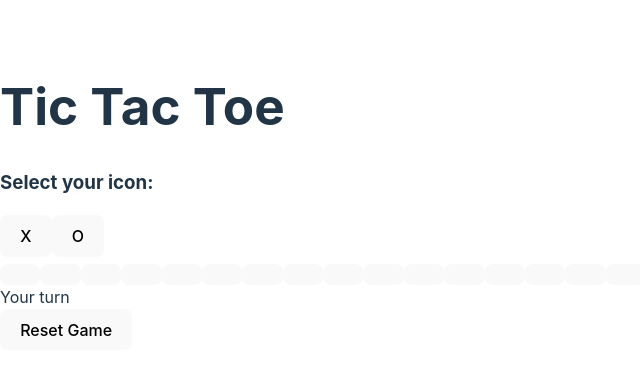
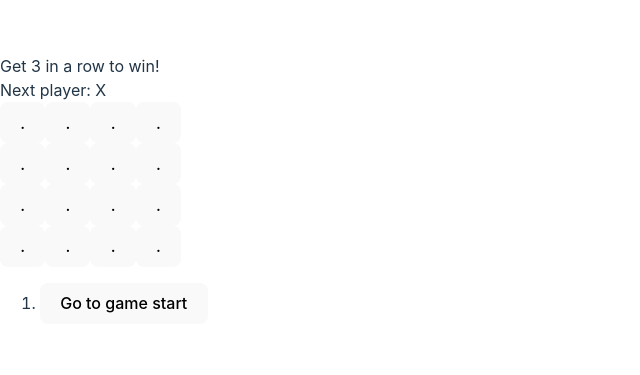
Before and after one commit to MauricioZavalaAr/TicTaacTsx, a React (Vite) app in the folder TicTacTsx/: page / in a window 1280 px wide. Shown: the part 203-578 px from the top of the page, without its empty margins (0-640 px from the left). Built offline with nearby package versions, Linux system fonts and the light colour scheme.

Commit message:
final regular

```diff
--- a/TicTacTsx/src/App.tsx
+++ b/TicTacTsx/src/App.tsx
@@ -1,22 +1,14 @@
-import React, { useState } from "react";
-import Board from "./components/TicTsx";
+import React from 'react';
+import Game from './Components/Game';
 
-const App: React.FC = () => {
-  const [userIcon, setUserIcon] = useState("X"); // Default icon for the user
 
-  const handleIconSelect = (selectedIcon: string) => {
-    setUserIcon(selectedIcon);
-  };
-
+function App() {
   return (
     <div>
-      <h1>Tic Tac Toe</h1>
-      <h3>Select your icon:</h3>
-      <button onClick={() => handleIconSelect("X")}>X</button>
-      <button onClick={() => handleIconSelect("O")}>O</button>
-      <Board userIcon={userIcon} />
+      Get 3 in a row to win!
+      <Game/>
     </div>
   );
-};
+}
 
 export default App;
--- a/TicTacTsx/src/Components/Game.tsx
+++ b/TicTacTsx/src/Components/Game.tsx
@@ -1,97 +1,43 @@
 
-// // ///////////////////-----------------------
-// import React, { useState } from 'react';
-// import Board from './TicTsx';
-
-// function Game() {
-//   const [history, setHistory] = useState([Array(16).fill(null)]);
-//   const [currentMove, setCurrentMove] = useState(0);
-//   const xIsNext = currentMove % 2 === 0;
-//   const currentSquares = history[currentMove];
-
-//   function handlePlay(nextSquares: Array<string | null>) {
-//     setHistory(history.slice(0, currentMove + 1));
-//     setHistory((prevHistory) => [...prevHistory, nextSquares]);
-//     setCurrentMove((prevMove) => prevMove + 1);
-//   }
-
-//   function jumpTo(nextMove: number) {
-//     setCurrentMove(nextMove);
-//   }
-
-//   const moves = history.map((squares, move) => {
-//     let description = move > 0 ? `Go to move #${move}` : 'Go to game start';
-//     return (
-//       <li key={move}>
-//         <button onClick={() => jumpTo(move)}>{description}</button>
-//       </li>
-//     );
-//   });
-
-//   return (
-//     <div className="game">
-//       <div className="game-board">
-//         <Board xIsNext={xIsNext} squares={currentSquares} onPlay={handlePlay} />
-//       </div>
-//       <div className="game-info">
-//         <ol>{moves}</ol>
-//       </div>
-//     </div>
-//   );
-// }
-
-// export default Game;
-
-///////////////////////////---------------------------------
+// ///////////////////-----------------------
 import React, { useState } from 'react';
-
-import { calculateWinner } from './calculateWinner';
-import SquareValue from './types';
-
-import PlayerSelection from './playerSelection';
 import Board from './TicTsx';
 
-
-export default function Game() {
-  const [history, setHistory] = useState([Array(16).fill('')]);
+function Game() {
+  const [history, setHistory] = useState([Array(16).fill(null)]);
   const [currentMove, setCurrentMove] = useState(0);
   const xIsNext = currentMove % 2 === 0;
-  const currentSquares = history[currentMove] as SquareValue[]; // <-- Add this type assertion
+  const currentSquares = history[currentMove];
 
-
-  const [playerIcons, setPlayerIcons] = useState({
-    playerX: null,
-    playerO: null,
-  });
-
-  function handlePlay(nextSquares: SquareValue[]) {
-    const nextHistory = [...history.slice(0, currentMove + 1), nextSquares];
-    setHistory(nextHistory);
-    setCurrentMove(nextHistory.length - 1);
+  function handlePlay(nextSquares: Array<string | null>) {
+    setHistory(history.slice(0, currentMove + 1));
+    setHistory((prevHistory) => [...prevHistory, nextSquares]);
+    setCurrentMove((prevMove) => prevMove + 1);
   }
 
-  function handleIconSelect(icon: JSX.Element, player: 'playerX' | 'playerO') {
-    setPlayerIcons((prevIcons) => ({
-      ...prevIcons,
-      [player]: icon,
-    }));
+  function jumpTo(nextMove: number) {
+    setCurrentMove(nextMove);
   }
 
   const moves = history.map((squares, move) => {
-    // ...
+    let description = move > 0 ? `Go to move #${move}` : 'Go to game start';
+    return (
+      <li key={move}>
+        <button onClick={() => jumpTo(move)}>{description}</button>
+      </li>
+    );
   });
 
   return (
     <div className="game">
       <div className="game-board">
-        <Board xIsNext={xIsNext} squares={currentSquares} onPlay={handlePlay} playerIcons={playerIcons} />
+        <Board xIsNext={xIsNext} squares={currentSquares} onPlay={handlePlay} />
       </div>
       <div className="game-info">
         <ol>{moves}</ol>
       </div>
-      <div className="player-selection">
-        <PlayerSelection onSelect={handleIconSelect} />
-      </div>
     </div>
   );
 }
+
+export default Game;
--- a/TicTacTsx/src/Components/GameLogic.ts
+++ /dev/null
@@ -1,47 +0,0 @@
-export function calculateWinner(board: string[]): string | null {
-    // Winning patterns (3 in a row, horizontally, vertically, or diagonally)
-    const winningPatterns = [
-      [0, 1, 2],
-      [1, 2, 3],
-      [4, 5, 6],
-      [5, 6, 7],
-      [8, 9, 10],
-      [9, 10, 11],
-      [12, 13, 14],
-      [13, 14, 15],
-      [0, 4, 8],
-      [4, 8, 12],
-      [1, 5, 9],
-      [5, 9, 13],
-      [2, 6, 10],
-      [6, 10, 14],
-      [3, 7, 11],
-      [7, 11, 15],
-      [0, 5, 10],
-      [5, 10, 15],
-      [3, 6, 9],
-      [6, 9, 12],
-    ];
-
-    for (const pattern of winningPatterns) {
-      const [a, b, c] = pattern;
-      if (board[a] && board[a] === board[b] && board[a] === board[c]) {
-        return board[a];
-      }
-    }
-
-    return null; // No winner
-  }
-
-  // Function to get a random empty cell index for the PC's move
-  export function getRandomMove(board: string[]): number {
-    const emptyCells: number[] = [];
-    board.forEach((value, index) => {
-      if (value === "") {
-        emptyCells.push(index);
-      }
-    });
-
-    const randomIndex = Math.floor(Math.random() * emptyCells.length);
-    return emptyCells[randomIndex];
-  }
--- a/TicTacTsx/src/Components/Square.tsx
+++ b/TicTacTsx/src/Components/Square.tsx
@@ -1,50 +1,14 @@
-// import React from 'react'
-
-// interface SquareProps {
-//   value: string | null;
-//   onSquareClick: () => void;
-// }
-
-// const Square: React.FC<SquareProps> = ({ value, onSquareClick }) => {
-//   return (
-//     <button className="square" onClick={onSquareClick}>
-//       {value || "."}
-//     </button>
-//   );
-// };
-
-// export default Square;
-
-
-
-
-
-///////////// -----------------------
-import React from 'react';
-import SquareValue from './types';
+import React from 'react'
 
 interface SquareProps {
-  value: SquareValue;
+  value: string | null;
   onSquareClick: () => void;
 }
 
 const Square: React.FC<SquareProps> = ({ value, onSquareClick }) => {
-  let displayValue: string | JSX.Element = '';
-
-  if (Array.isArray(value)) {
-    displayValue = value.map((icon, index) => (
-      <span key={index}>
-        {icon}
-        {index < value.length - 1 && ' '}
-      </span>
-    ));
-  } else {
-    displayValue = value.toString();
-  }
-
   return (
     <button className="square" onClick={onSquareClick}>
-      {displayValue}
+      {value || "."}
     </button>
   );
 };
--- a/TicTacTsx/src/Components/TicTsx.tsx
+++ b/TicTacTsx/src/Components/TicTsx.tsx
@@ -1,137 +1,62 @@
-// ///////////// ------------------
-// import React from 'react';
-// import Square from './Square';
-// import calculateWinner from './calculateWinner'; // Add this line to import the function
+///////////// ------------------
+import React from 'react';
+import Square from './Square';
+import calculateWinner from './calculateWinner';
 
-// interface BoardProps {
-//   xIsNext: boolean;
-//   squares: Array<string | null>;
-//   onPlay: (nextSquares: Array<string | null>) => void;
-// }
-
-// ///
+interface BoardProps {
+  xIsNext: boolean;
+  squares: Array<string | null>;
+  onPlay: (nextSquares: Array<string | null>) => void;
+}
 
 
 
-// const Board: React.FC<BoardProps> = ({ xIsNext, squares, onPlay }) => {
-//   function handleClick(i: number) {
-//     if (calculateWinner(squares) || squares[i]) {
-//       return;
-//     }
-//     const nextSquares = squares.slice();
-//     nextSquares[i] = xIsNext ? 'X' : 'O';
-//     onPlay(nextSquares);
-//   }
 
-//   const winner = calculateWinner(squares);
-//   let status = winner ? `Winner: ${winner}` : `Next player: ${xIsNext ? 'X' : 'O'}`;
+const Board: React.FC<BoardProps> = ({ xIsNext, squares, onPlay }) => {
+  function handleClick(i: number) {
+    if (calculateWinner(squares) || squares[i]) {
+      return;
+    }
+    const nextSquares = squares.slice();
+    nextSquares[i] = xIsNext ? 'X' : 'O';
+    onPlay(nextSquares);
+  }
 
-//   return (
-//     <>
-//       <div className="status">{status}</div>
-//       <div className="board-row">
-//         <Square value={squares[0]} onSquareClick={() => handleClick(0)} />
-//         <Square value={squares[1]} onSquareClick={() => handleClick(1)} />
-//         <Square value={squares[2]} onSquareClick={() => handleClick(2)} />
-//         <Square value={squares[3]} onSquareClick={() => handleClick(3)} />
-//       </div>
-//       <div className="board-row">
-//         <Square value={squares[4]} onSquareClick={() => handleClick(4)} />
-//         <Square value={squares[5]} onSquareClick={() => handleClick(5)} />
-//         <Square value={squares[6]} onSquareClick={() => handleClick(6)} />
-//         <Square value={squares[7]} onSquareClick={() => handleClick(7)} />
-//       </div>
-//       <div className="board-row">
-//         <Square value={squares[8]} onSquareClick={() => handleClick(8)} />
-//         <Square value={squares[9]} onSquareClick={() => handleClick(9)} />
-//         <Square value={squares[10]} onSquareClick={() => handleClick(10)} />
-//         <Square value={squares[11]} onSquareClick={() => handleClick(11)} />
-//       </div>
-//       <div className="board-row">
-//         <Square value={squares[12]} onSquareClick={() => handleClick(12)} />
-//         <Square value={squares[13]} onSquareClick={() => handleClick(13)} />
-//         <Square value={squares[14]} onSquareClick={() => handleClick(14)} />
-//         <Square value={squares[15]} onSquareClick={() => handleClick(15)} />
-//       </div>
-//     </>
-//   );
-// };
-
-// export default Board;
-
-
-
-////////////////////////////----------------------
-// ///////////// ------------------
-import React, { useState } from "react";
-import { getRandomMove } from "./GameLogic";
-import { calculateWinner } from "./calculateWinner";
-
-
-type Props = {
-  userIcon: string;
-};
-
-const Board: React.FC<Props> = ({ userIcon }) => {
-  const [board, setBoard] = useState(Array(16).fill(""));
-  const [isUserTurn, setIsUserTurn] = useState(true);
-  const winner = calculateWinner(board);
-
-  const handleCellClick = (index: number) => {
-    if (board[index] === "" && !winner && isUserTurn) {
-      const newBoard = [...board];
-      newBoard[index] = userIcon;
-      setBoard(newBoard);
-      setIsUserTurn(false);
-      setTimeout(() => makePCTurn(newBoard), 500); // Wait a bit before PC move
-    }
-  };
-
-  const makePCTurn = (currentBoard: string[]) => {
-    if (!winner && !isUserTurn) {
-      const pcIcon = userIcon === "X" ? "O" : "X"; // Use the opposite icon of the user
-      const randomMove = getRandomMove(currentBoard);
-      const newBoard = [...currentBoard];
-      newBoard[randomMove] = pcIcon;
-      setBoard(newBoard);
-      setIsUserTurn(true);
-    }
-  };
-
-  const renderCells = () => {
-    return board.map((value, index) => (
-      <button key={index} onClick={() => handleCellClick(index)}>
-        {value}
-      </button>
-    ));
-  };
-
-  const renderStatusMessage = () => {
-    if (winner) {
-      return `Winner: ${winner}`;
-    } else if (board.every((cell) => cell !== "")) {
-      return "It's a draw!";
-    } else {
-      return isUserTurn ? "Your turn" : "PC's turn";
-    }
-  };
-
-  const handleResetGame = () => {
-    setBoard(Array(16).fill(""));
-    setIsUserTurn(true);
-  };
+  const winner = calculateWinner(squares);
+  let status = winner ? `Winner: ${winner}` : `Next player: ${xIsNext ? 'X' : 'O'}`;
 
   return (
-    <div>
-      <div className="board">
-        {renderCells()}
+    <>
+      <div className="status">{status}</div>
+      <div className="board-row">
+        <Square value={squares[0]} onSquareClick={() => handleClick(0)} />
+        <Square value={squares[1]} onSquareClick={() => handleClick(1)} />
+        <Square value={squares[2]} onSquareClick={() => handleClick(2)} />
+        <Square value={squares[3]} onSquareClick={() => handleClick(3)} />
       </div>
-      <div className="status">
-        {renderStatusMessage()}
+      <div className="board-row">
+        <Square value={squares[4]} onSquareClick={() => handleClick(4)} />
+        <Square value={squares[5]} onSquareClick={() => handleClick(5)} />
+        <Square value={squares[6]} onSquareClick={() => handleClick(6)} />
+        <Square value={squares[7]} onSquareClick={() => handleClick(7)} />
       </div>
-      <button onClick={handleResetGame}>Reset Game</button>
-    </div>
+      <div className="board-row">
+        <Square value={squares[8]} onSquareClick={() => handleClick(8)} />
+        <Square value={squares[9]} onSquareClick={() => handleClick(9)} />
+        <Square value={squares[10]} onSquareClick={() => handleClick(10)} />
+        <Square value={squares[11]} onSquareClick={() => handleClick(11)} />
+      </div>
+      <div className="board-row">
+        <Square value={squares[12]} onSquareClick={() => handleClick(12)} />
+        <Square value={squares[13]} onSquareClick={() => handleClick(13)} />
+        <Square value={squares[14]} onSquareClick={() => handleClick(14)} />
+        <Square value={squares[15]} onSquareClick={() => handleClick(15)} />
+      </div>
+    </>
   );
 };
 
 export default Board;
+
+////////////////////////////----------------------
+// ///////////// ------------------
--- a/TicTacTsx/src/Components/calculateWinner.ts
+++ b/TicTacTsx/src/Components/calculateWinner.ts
@@ -1,54 +1,26 @@
-// function calculateWinner(squares: Array<string | null>) {
-//     const lines = [
-//       [0, 1, 2],
-//       [3, 4, 5],
-//       [6, 7, 8],
-//       [0, 3, 6],
-//       [1, 4, 7],
-//       [2, 5, 8],
-//       [0, 4, 8],
-//       [2, 4, 6],
 
-import SquareValue from "./types";
+function calculateWinner(squares: Array<string | null>) {
+    const lines = [
+      // Horizontal lines
+      [0, 1, 2],
+      [1, 2, 3],
+      [4, 5, 6],
+      [5, 6, 7],
+      [8, 9, 10],
+      [9, 10, 11],
+      [12, 13, 14],
+      [13, 14, 15],
 
+      // Vertical lines
+      [0, 4, 8],
+      [1, 5, 9],
+      [2, 6, 10],
+      [3, 7, 11],
+      [4, 8, 12],
+      [5, 9, 13],
+      [6, 10, 14],
+      [7, 11, 15],
 
-//     ];
-//     for (let i = 0; i < lines.length; i++) {
-//       const [a, b, c] = lines[i];
-//       if (squares[a] && squares[a] === squares[b] && squares[a] === squares[c]) {
-//         return squares[a];
-//       }
-//     }
-//     return null;
-//   }
-
-//   export default calculateWinner;
-
-
-
-
-
-/////// ------
-
-export function calculateWinner(squares: SquareValue[]): SquareValue | null {
-    const lines = [
-      [0, 1, 2],
-      [3, 4, 5],
-      [6, 7, 8],
-      [0, 3, 6],
-      [1, 4, 7],
-      [2, 5, 8],
-      [0, 4, 8],
-      [2, 4, 6],
-      // Add your additional horizontal and vertical lines here
-      [0, 1, 2, 3],
-      [4, 5, 6, 7],
-      [8, 9, 10, 11],
-      [12, 13, 14, 15],
-      [0, 4, 8, 12],
-      [1, 5, 9, 13],
-      [2, 6, 10, 14],
-      [3, 7, 11, 15],
       // Diagonal lines
     [0, 5, 10],
     [1, 6, 11],
@@ -60,11 +32,13 @@ export function calculateWinner(squares: SquareValue[]): SquareValue | null {
     [11, 14, 15],
     ];
 
-    for (const line of lines) {
-        const [a, b, c, d] = line;
-        if (squares[a] && squares[a] === squares[b] && squares[a] === squares[c] && squares[a] === squares[d]) {
-          return squares[a];
-        }
+    for (let i = 0; i < lines.length; i++) {
+      const [a, b, c] = lines[i];
+      if (squares[a] && squares[a] === squares[b] && squares[a] === squares[c]) {
+        return squares[a];
       }
-      return null;
     }
+    return null;
+  }
+
+  export default calculateWinner;
--- a/TicTacTsx/src/Components/types.ts
+++ /dev/null
@@ -1,2 +0,0 @@
-type SquareValue = 'X' | 'O' | '';
-export default SquareValue;
```
Also changed, not shown: TicTacTsx/src/Components/playerSelection.tsx (+27 -27 lines).
